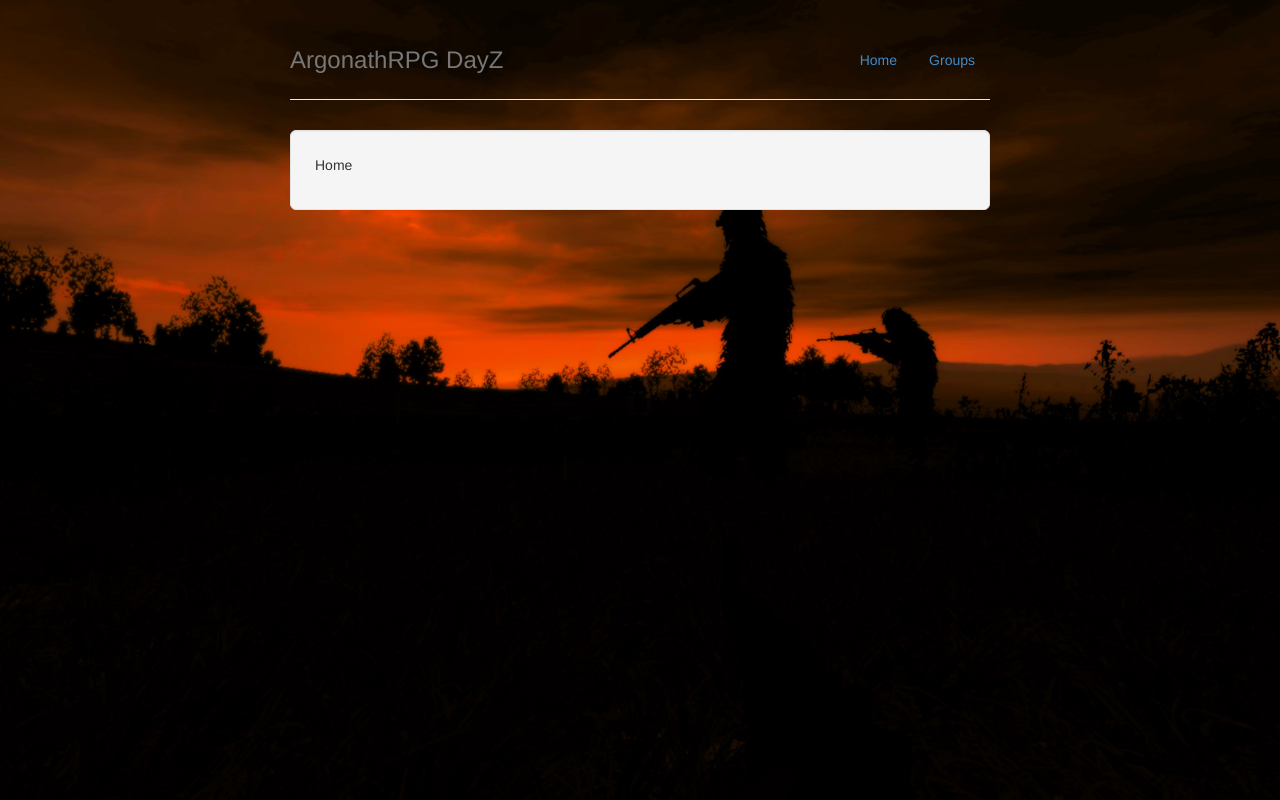
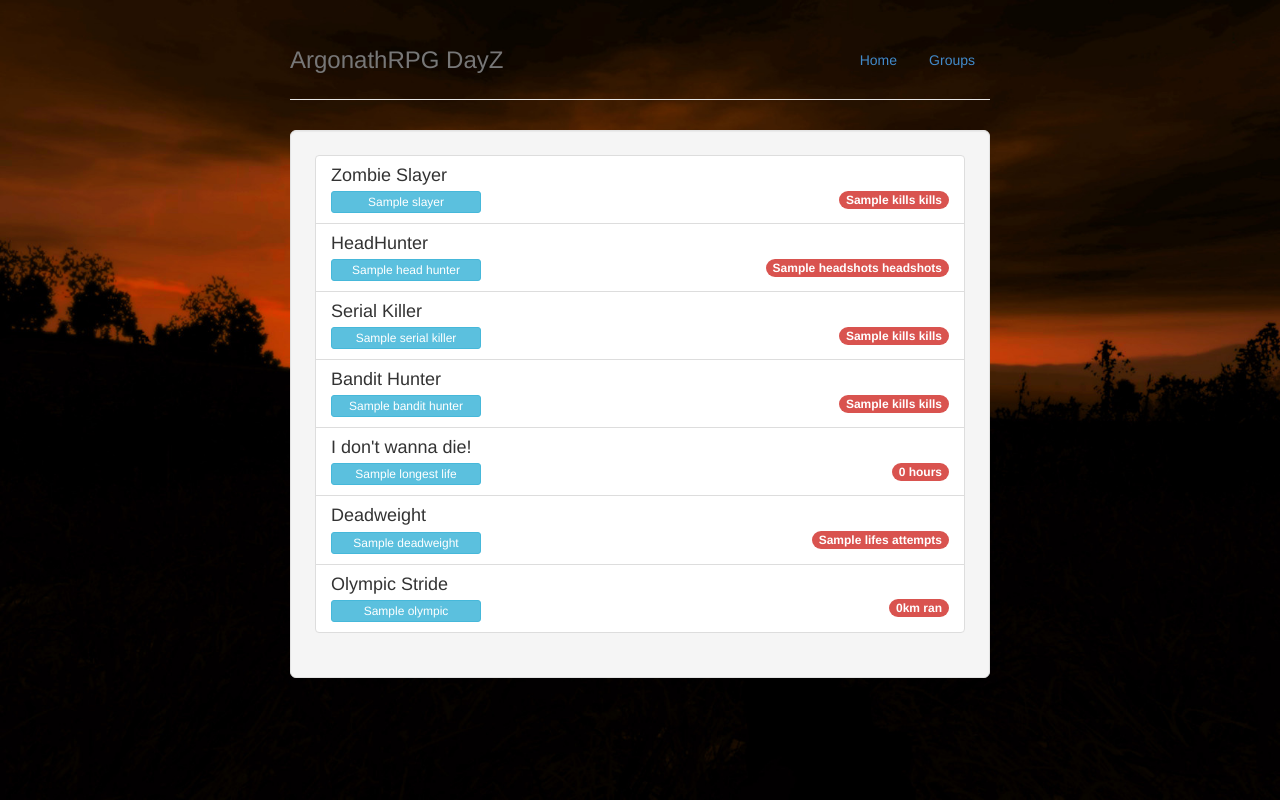
Before and after one commit to FIDLAR/ArgonathDayZPanel, a PHP site: the page made by application/views/home/index.twig in a window 1280 px wide. Run offline with PHP 8.4, Linux system fonts and the light colour scheme; the template is opened without the code that fills it: most values are stand-ins (such as "Sample title", 1, 10 or a date in 2020); some libraries are stand-ins or nearby versions.

Commit message:
stats_model.php view.php home.php index.twig
* Homepage updates

```diff
--- a/application/controller/view.php
+++ b/application/controller/view.php
@@ -43,9 +43,9 @@ class view extends Controller
 					'kStat' => $kill_stats
 					)
 				);
-
 		}
 	}
+
 	public function user($name)
 	{
 		$this->player($name);
@@ -91,7 +91,6 @@ class view extends Controller
 				)
 			);
 	}
-
 }
 
 ?>
--- a/application/views/home/index.twig
+++ b/application/views/home/index.twig
@@ -2,6 +2,88 @@
 
 {% block content %}
 
-	<p>Home</p>
+	<ul class="list-group">
+
+		<li class="list-group-item">
+
+			<h4 class="list-group-item-heading">Zombie Slayer</h5>
+
+			<a class="btn btn-info btn-xs" style="width:150px;" href="{{ constant('BASE_URL') }}view/player/{{ ranks.slayer.Name }}">{{ ranks.slayer.Name }}</a>
+
+			<span class="badge bgcolor-red">{{ ranks.slayer.Kills }} kills</span>
+
+		</li>
+
+		<li class="list-group-item">
+
+			<h4 class="list-group-item-heading">HeadHunter</h4>
+
+			<a class="btn btn-info btn-xs" style="width:150px;" href="{{ constant('BASE_URL') }}view/player/{{ ranks.headHunter.Name }}">{{ ranks.headHunter.Name }}</a>
+
+			<span class="badge bgcolor-red">{{ ranks.headHunter.Headshots }} headshots</span>
+
+		</li>
+
+		{% if ranks.serialKiller.Name %}
+
+		<li class="list-group-item">
+
+			<h4 class="list-group-item-heading">Serial Killer</h4>
+
+			<a class="btn btn-info btn-xs" style="width:150px;" href="{{ constant('BASE_URL') }}view/player/{{ ranks.serialKiller.Name }}">{{ ranks.serialKiller.Name }}</a>
+
+			<span class="badge bgcolor-red">{{ ranks.serialKiller.Kills }} kills</span>
+
+		</li>
+
+		{% endif %}
+
+		{% if ranks.banditHunter.Name %}
+
+		<li class="list-group-item">
+
+			<h4 class="list-group-item-heading">Bandit Hunter</h4>
+
+			<a class="btn btn-info btn-xs" style="width:150px;" href="{{ constant('BASE_URL') }}view/player/{{ ranks.banditHunter.Name }}">{{ ranks.banditHunter.Name }}</a>
+
+			<span class="badge bgcolor-red">{{ ranks.banditHunter.Kills }} kills</span>
+
+		</li>
+
+		{% endif %}
+
+		{# Serial Killer / Bandit Hunter can be empty #}
+
+		<li class="list-group-item">
+
+			<h4 class="list-group-item-heading">I don't wanna die!</h4>
+
+			<a class="btn btn-info btn-xs" style="width:150px;" href="{{ constant('BASE_URL') }}view/player/{{ ranks.longestLife.Name }}">{{ ranks.longestLife.Name }}</a>
+
+			<span class="badge bgcolor-red">{{ ranks.longestLife.LifeSpan|round(1, 'common') }} hours</span>
+
+		</li>
+
+		<li class="list-group-item">
+
+			<h4 class="list-group-item-heading">Deadweight</h4>
+
+			<a class="btn btn-info btn-xs" style="width:150px;" href="{{ constant('BASE_URL') }}view/player/{{ ranks.deadweight.Name }}">{{ ranks.deadweight.Name }}</a>
+
+			<span class="badge bgcolor-red">{{ ranks.deadweight.Lifes }} attempts</span>
+
+		</li>
+
+		<li class="list-group-item">
+
+			<h4 class="list-group-item-heading">Olympic Stride</h4>
+
+			<a class="btn btn-info btn-xs" style="width:150px;" href="{{ constant('BASE_URL') }}view/player/{{ ranks.olympic.Name }}">{{ ranks.olympic.Name }}</a>
+
+			<span class="badge bgcolor-red">{{ ranks.olympic.Distance|round(1, 'common') }}km ran</span>
+
+		</li>
+
+	</ul>
 
 {% endblock %}
--- a/public/css/site.css
+++ b/public/css/site.css
@@ -82,3 +82,18 @@ html, body {
     border-bottom: 0;
   }
 }
+
+/* Color from Bootstrap's *-danger */
+.bgcolor-red {
+	background-color: #d9534f;
+}
+
+/* Color from Bootstrap's *-info */
+.bgcolor-blue {
+	background-color: #31b0d5;
+}
+
+/* Color from Bootstrap's *-success*/
+.bgcolor-green {
+	background-color: #5cb85c;
+}
```
Also changed, not shown: application/controller/home.php (+26 -1 lines), application/models/stats_model.php (+14 -14 lines).
